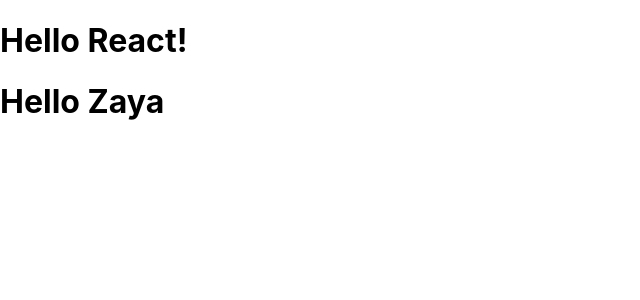
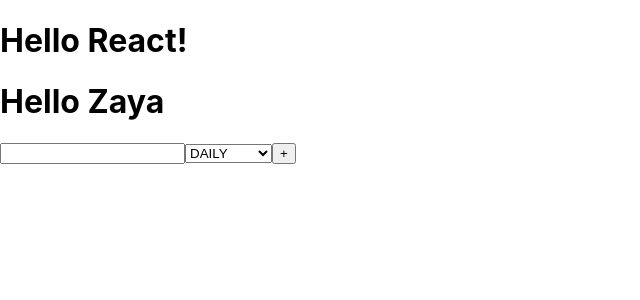
Before and after one commit to zkod2019/MyToDoList, a React (Create React App) app: page / in a window 1280 px wide. Shown: the top 300 px of the page, without its empty margins (0-640 px from the left). Built offline with nearby package versions, Linux system fonts and the light colour scheme.

Commit message:
Task and Deadline set

```diff
--- a/src/App.js
+++ b/src/App.js
@@ -1,8 +1,8 @@
-import logo from './logo.svg';
-import './App.css';
+import logo from "./logo.svg";
+import "./App.css";
 
 function Greeting(props) {
-  return <h1>Hello {props.name}</h1>
+  return <h1>Hello {props.name}</h1>;
 }
 
 function App() {
@@ -10,6 +10,15 @@
     <main>
       <h1>Hello React!</h1>
       <Greeting name="Zaya" />
+      <form>
+        <input />
+        <select name="deadline" id="deadline">
+          <option value="daily">DAILY</option>
+          <option value="set">SET DATE</option>
+        </select>
+        <button>+</button>
+      </form>
+      <ul></ul>
     </main>
   );
 
```
